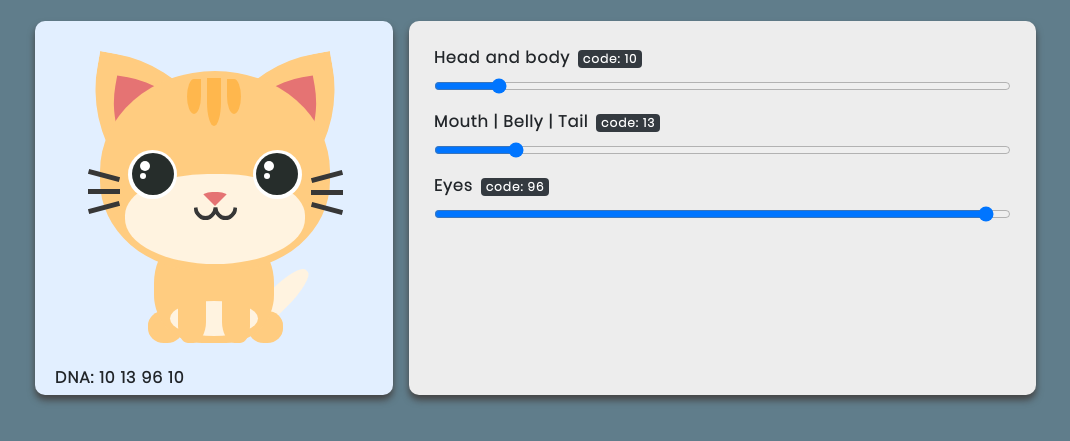
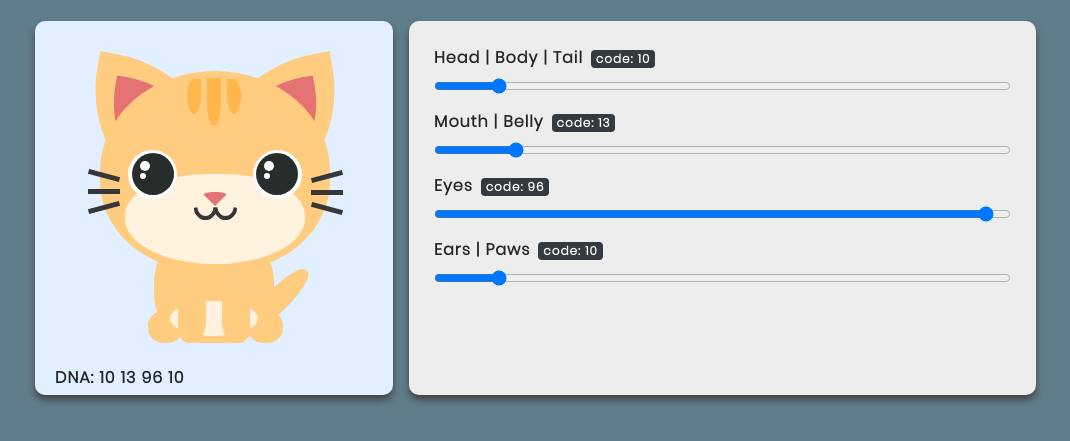
Before and after one commit to margori/moralis-kitties, a plain HTML site: page index.html in a window 1280 px wide. Shown: the part 139-580 px from the top of the page, without its empty margins (76-1146 px from the left). Drawn offline with nearby package versions, Linux system fonts and the light colour scheme.

Commit message:
Change ears and paws

```diff
--- a/assets/js/catFactory.js
+++ b/assets/js/catFactory.js
@@ -15,16 +15,13 @@ function genColors() {
 
 //This function code needs to modified so that it works with Your cat code.
 function headColor(color, code) {
-  $('.cat__head, .cat__chest').css('background', '#' + color); //This changes the color of the cat
+  $('.cat__head, .cat__chest, .cat__tail').css('background', '#' + color); //This changes the color of the cat
   $('#bodycode').html('code: ' + code); //This updates text of the badge next to the slider
   $('#dnahead').html(code); //This updates the body color part of the DNA that is displayed below the cat
 }
 
 function mouthColor(color, code) {
-  $('.cat__mouth-contour, .cat__chest_inner, .cat__tail').css(
-    'background',
-    '#' + color
-  ); //This changes the color of the cat
+  $('.cat__mouth-contour, .cat__chest_inner').css('background', '#' + color); //This changes the color of the cat
   $('#mouthcode').html('code: ' + code); //This updates text of the badge next to the slider
   $('#dnamouth').html(code); //This updates the body color part of the DNA that is displayed below the cat
 }
@@ -35,6 +32,13 @@ function eyesColor(color, code) {
   $('#dnaeyes').html(code); //This updates the body color part of the DNA that is displayed below the cat
 }
 
+function earsColor(color, code) {
+  $(
+    '.cat__ear--left,.cat__ear--right,.cat__paw-left,.cat__paw-left_inner,.cat__paw-right,.cat__paw-right_inner'
+  ).css('background', '#' + color); //This changes the color of the cat
+  $('#earscore').html('code: ' + code); //This updates text of the badge next to the slider
+  $('#dnaears').html(code); //This updates the body color part of the DNA that is displayed below the cat
+}
 //###################################################
 //Functions below will be used later on in the project
 //###################################################
--- a/assets/js/catSettings.js
+++ b/assets/js/catSettings.js
@@ -54,6 +54,8 @@ function renderCat(dna) {
   $('#mouthcolor').val(dna.mouthColor);
   eyesColor(colors[dna.eyesColor], dna.eyesColor);
   $('#eyesColor').val(dna.eyesColor);
+  earsColor(colors[dna.earsColor], dna.earsColor);
+  $('#earsColor').val(dna.earsColor);
 }
 
 // Changing cat colors
@@ -72,3 +74,8 @@ $('#eyesColor').change(() => {
   var colorKey = ('00' + colorVal).slice(-2);
   eyesColor(colors[colorKey], colorKey);
 });
+$('#earsColor').change(() => {
+  var colorVal = $('#earsColor').val();
+  var colorKey = ('00' + colorVal).slice(-2);
+  earsColor(colors[colorKey], colorKey);
+});
--- a/index.html
+++ b/index.html
@@ -112,7 +112,7 @@
           <div id="catColors">
             <div class="form-group">
               <label for="formControlRange"
-                ><b>Head and body</b
+                ><b>Head | Body | Tail</b
                 ><span class="badge badge-dark ml-2" id="bodycode"></span
               ></label>
               <input
@@ -125,7 +125,7 @@
             </div>
             <div class="form-group">
               <label for="formControlRange">
-                <b>Mouth | Belly | Tail</b
+                <b>Mouth | Belly</b
                 ><span class="badge badge-dark ml-2" id="mouthcode"></span>
               </label>
               <input
@@ -149,6 +149,19 @@
                 id="eyesColor"
               />
             </div>
+            <div class="form-group">
+              <label for="formControlRange">
+                <b>Ears | Paws</b
+                ><span class="badge badge-dark ml-2" id="earscore"></span>
+              </label>
+              <input
+                type="range"
+                min="0"
+                max="99"
+                class="form-control-range"
+                id="earsColor"
+              />
+            </div>
           </div>
         </div>
       </div>
```
